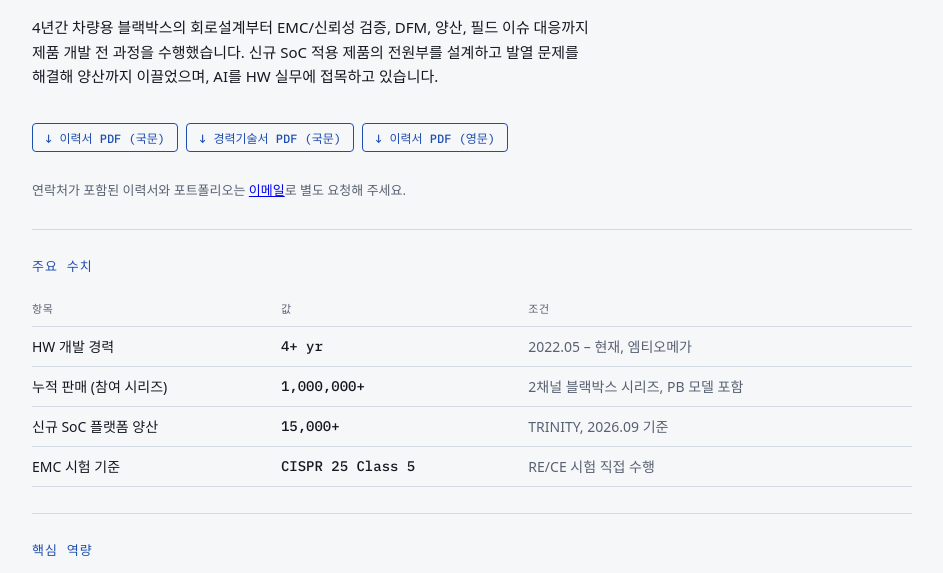
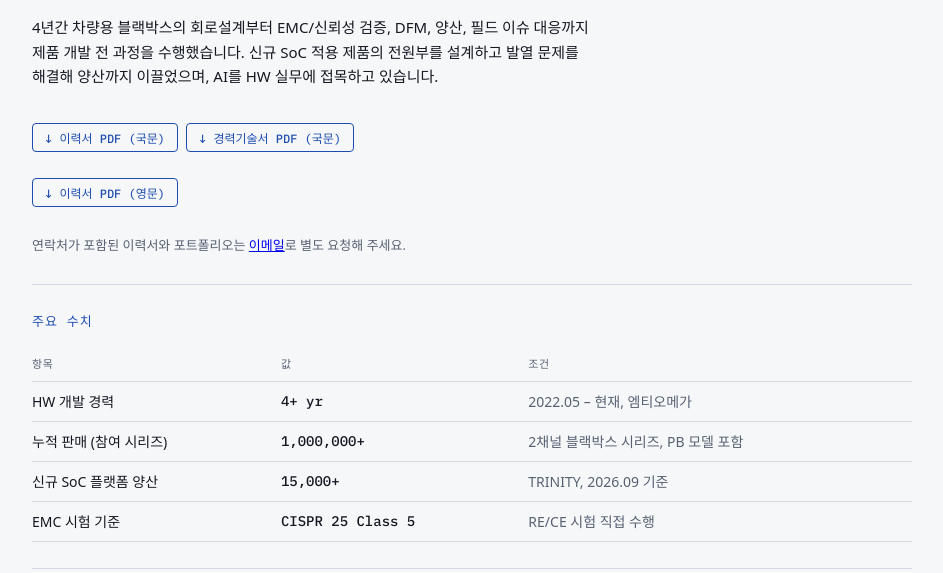
Before and after one commit to YohanJohnChoi/YohanJohnChoi.github.io, a plain HTML site: page index.html in a window 1280 px wide. Shown: the part 226-799 px from the top of the page, without its empty margins (168-1111 px from the left). Drawn offline with Linux system fonts and the light colour scheme; a web font is replaced by a local one.

Commit message:
국문/영문 다운로드 버튼을 줄로 분리
Co-Authored-By: Claude Opus 5.5 <noreply@anthropic.com>

```diff
--- a/index.html
+++ b/index.html
@@ -152,6 +152,7 @@ details[open] .p-name::before { content: "\2212"; }
 }
 .copy:hover { background: var(--accent-soft); }
 .downloads { display: flex; flex-wrap: wrap; gap: 8px; margin-top: 16px; }
+.downloads + .downloads { margin-top: 8px; }
 a.copy { display: inline-block; text-decoration: none; }
 .note { color: var(--muted); font-size: 13px; margin: 10px 0 0; }
 
@@ -204,6 +205,8 @@ html { scroll-behavior: smooth; }
       <a class="copy" href="Yohan_Choi_Career_KO.pdf" download>
         <span data-l="ko">↓ 경력기술서 PDF (국문)</span><span data-l="en">↓ Career Description PDF (Korean)</span>
       </a>
+    </div>
+    <div class="downloads">
       <a class="copy" href="Yohan_Choi_Resume_EN.pdf" download>
         <span data-l="ko">↓ 이력서 PDF (영문)</span><span data-l="en">↓ Résumé PDF (English)</span>
       </a>
```
